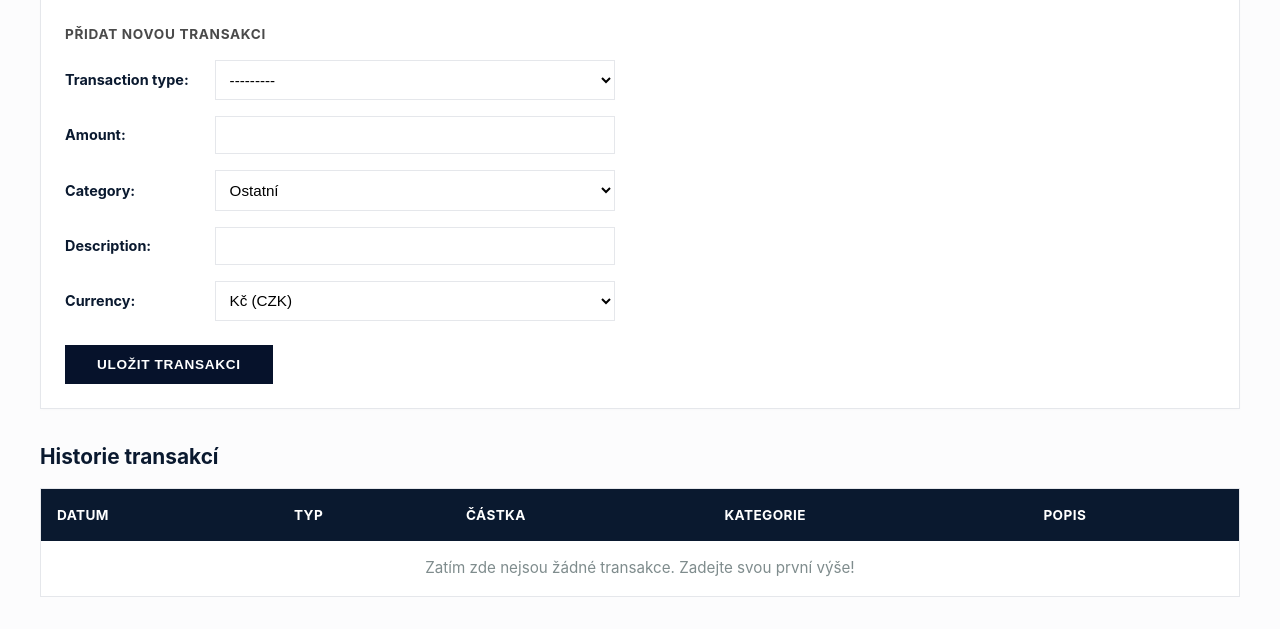
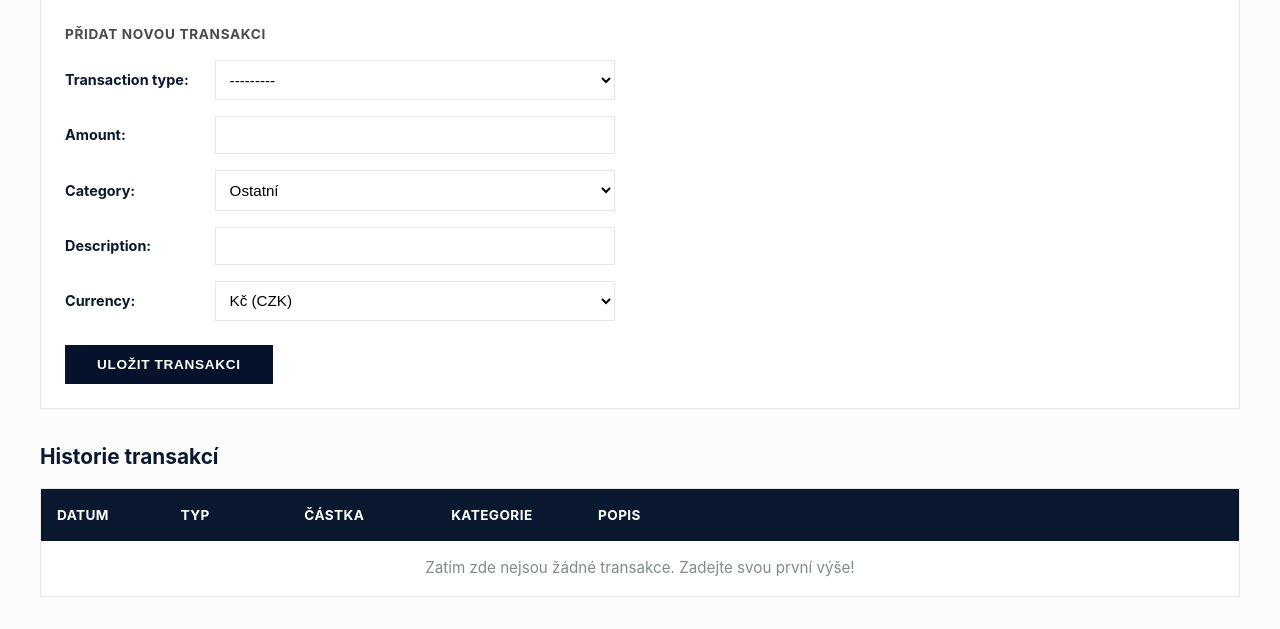
Before and after one commit to Art1mod/financial-manager, a Django app: page /dashboard/ in a window 1280 px wide. Shown: the part 637-1266 px from the top of the page. Run offline with Django 5.2, Linux system fonts and the light colour scheme; the visitor is signed in with stand-in values (Sample User, id 1); data that the repository does not hold is empty.

Commit message:
UI: Refactor transaction table layout and spacing

```diff
--- a/budget/static/budget/css/dashboard.css
+++ b/budget/static/budget/css/dashboard.css
@@ -361,16 +361,15 @@ body::after {
    9. TRANSACTION HISTORY LOG TABLE
    ========================================================================== */
 
-/* History tables elements foundation parameters structural wrappers */
 table {
     width: 100%;
     border-collapse: collapse;
     margin-top: 1rem;
     background: #ffffff;
     border: 1px solid #e5e7eb;
+    table-layout: fixed;
 }
 
-/* Column titles table headers elements rows lines controls */
 th {
     background-color: #0a192f;
     color: #ffffff;
@@ -382,25 +381,39 @@ th {
     letter-spacing: 0.03em;
 }
 
-/* Table dataset cells fields item content containers row cells tags */
 td {
     padding: 1rem;
     border-bottom: 1px solid #e5e7eb;
     font-size: 0.95rem;
+    vertical-align: top;
 }
 
-/* Data row background transition hover overlays triggers rules controls */
 tr:hover td {
     background-color: #fcfcfd;
 }
 
-/* Highlighting font color values inside matrix grids row lines logs (Income) */
+/* --- COLUMN SIZING AND BEHAVIOR --- */
+
+/* --- ADJUSTED COLUMN SIZING (Adding up to 100%) --- */
+.col-date { width: 8%; white-space: nowrap; }
+.col-type { width: 8%; white-space: nowrap; }
+.col-amount { width: 10%; white-space: nowrap; }
+.col-category { width: 10%; white-space: nowrap; }
+.col-desc { width: 54%; word-wrap: break-word; }
+
+/* Subtle styling for the converted currency math */
+.converted-amount {
+    color: #7f8c8d;
+    font-size: 0.85em;
+}
+
+/* --- FINANCIAL BADGES --- */
+
 td span.income {
     font-weight: 700;
     color: #0f766e;
 }
 
-/* Highlighting font color values inside matrix grids row lines logs (Expense) */
 td span.expense {
     font-weight: 700;
     color: #dc2626;
--- a/budget/templates/budget/dashboard.html
+++ b/budget/templates/budget/dashboard.html
@@ -5,7 +5,7 @@
 <head>
     <meta charset="UTF-8">
     <title>Finance Manager - Dashboard</title>
-    <link rel="stylesheet" href="{% static 'budget/css/dashboard.css' %}">
+    <link rel="stylesheet" href="{% static 'budget/css/dashboard.css' %}?v=3">
 </head>
 <body>
 
@@ -70,11 +70,11 @@
         <table>
             <thead>
                 <tr>
-                    <th>Datum</th>
-                    <th>Typ</th>
-                    <th>Částka</th>
-                    <th>Kategorie</th>
-                    <th>Popis</th>
+                    <th class="col-date">Datum</th>
+                    <th class="col-type">Typ</th>
+                    <th class="col-amount">Částka</th>
+                    <th class="col-category">Kategorie</th>
+                    <th class="col-desc">Popis</th>
                 </tr>
             </thead>
             <tbody id="transaction-table-body">
@@ -95,6 +95,6 @@
         };
     </script>
 
-    <script src="{% static 'budget/js/dashboard.js' %}?v=2"></script>
+    <script src="{% static 'budget/js/dashboard.js' %}?v=3"></script>
 </body>
 </html>
--- a/budget/templates/budget/partials/transaction_table.html
+++ b/budget/templates/budget/partials/transaction_table.html
@@ -1,23 +1,27 @@
 {% for tx in transactions %}
 <tr>
-    <td>{{ tx.date|date:"d. m. Y" }}</td>
-    <td>
+    <td class="col-date">{{ tx.date|date:"d. m. Y" }}</td>
+
+    <td class="col-type">
         {% if tx.transaction_type == 'INCOME' %}
             <span class="income">Příjem</span>
         {% else %}
             <span class="expense">Výdaj</span>
         {% endif %}
     </td>
-    <td>
-        {{ tx.amount }}
+
+    <td class="col-amount">
+        {{ tx.amount|floatformat:"-2" }}
         {% if tx.currency == 'CZK' %}Kč{% elif tx.currency == 'USD' %}${% elif tx.currency == 'EUR' %}€{% endif %}
 
         {% if tx.currency != selected_currency %}
-            <br><small style="color: #7f8c8d;">(~ {{ tx.converted_amount }} {{ selected_currency }})</small>
+            <br><small class="converted-amount">(~ {{ tx.converted_amount|floatformat:"-2" }} {{ selected_currency }})</small>
         {% endif %}
     </td>
-    <td>{{ tx.get_category_display }}</td>
-    <td>{{ tx.description }}</td>
+
+    <td class="col-category">{{ tx.get_category_display }}</td>
+
+    <td class="col-desc" title="{{ tx.description }}">{{ tx.description }}</td>
 </tr>
 {% empty %}
 <tr>
```
